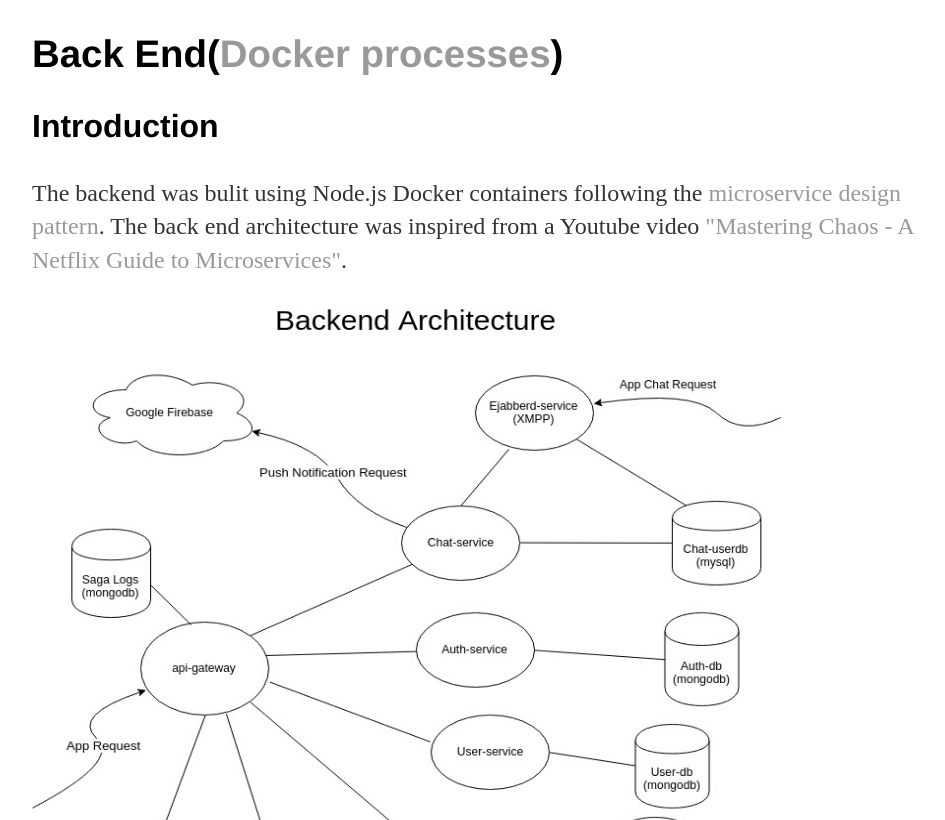
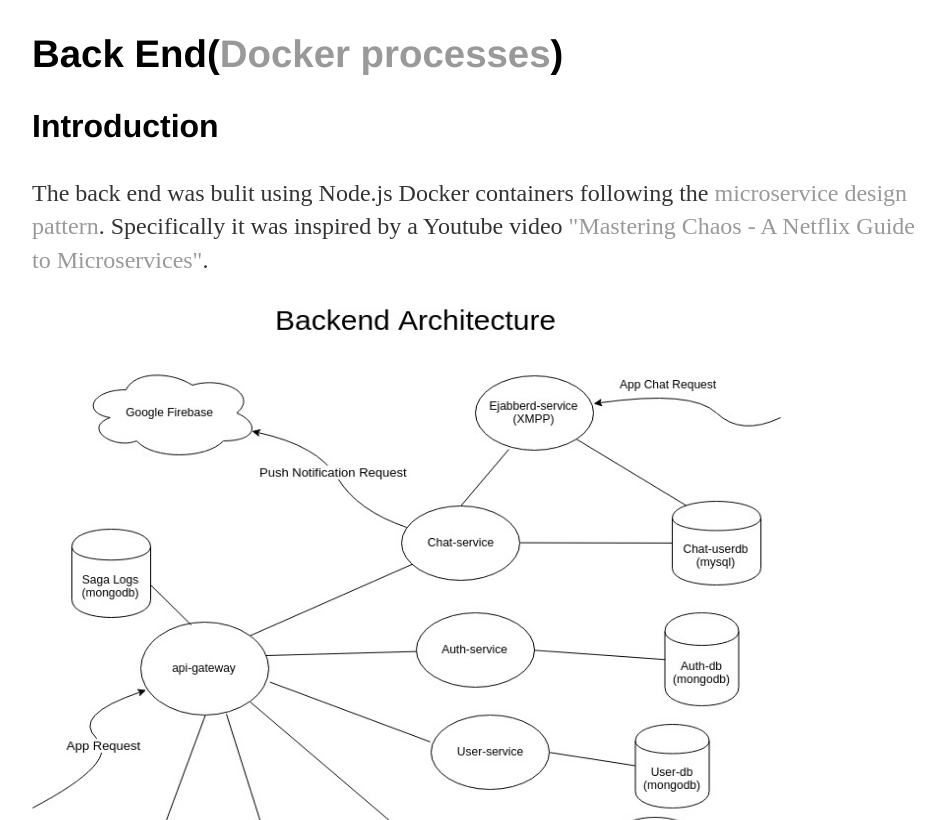
Before and after one commit to jcho7022/jcho7022.github.io, a Jekyll site: the page built from projects/float/index.html, in a window 1280 px wide and 900 px high, scrolled down 1192 px, cut to the strip 80-900 px from the top of the window. Shown: the whole strip, without its empty margins (160-1105 px from the left). Built offline with Jekyll 4.4.1, drawn with Linux system fonts in a browser that asks for light colours.

Commit message:
Update index.html

```diff
--- a/projects/float/index.html
+++ b/projects/float/index.html
@@ -18,9 +18,9 @@ and search up items using a <a href="https://jcho7022.github.io/projects/float/e
 
 <h2>Back End(<a href="server_docker.png">Docker processes</a>)</h2>
 <h3>Introduction</h3>
-<p>The backend was bulit using Node.js Docker containers
+<p>The back end was bulit using Node.js Docker containers
 	following the <a href="https://microservices.io/patterns/microservices.html">microservice design pattern</a>.
-	The back end architecture was inspired from a Youtube video
+	Specifically it was inspired by a Youtube video
 	<a href="https://www.youtube.com/watch?v=CZ3wIuvmHeM">"Mastering Chaos - A Netflix Guide to Microservices"</a>.</p>
 <img src="backend_diagram.jpg" alt="server_architecture" height="750px" width="750px">
 
```
